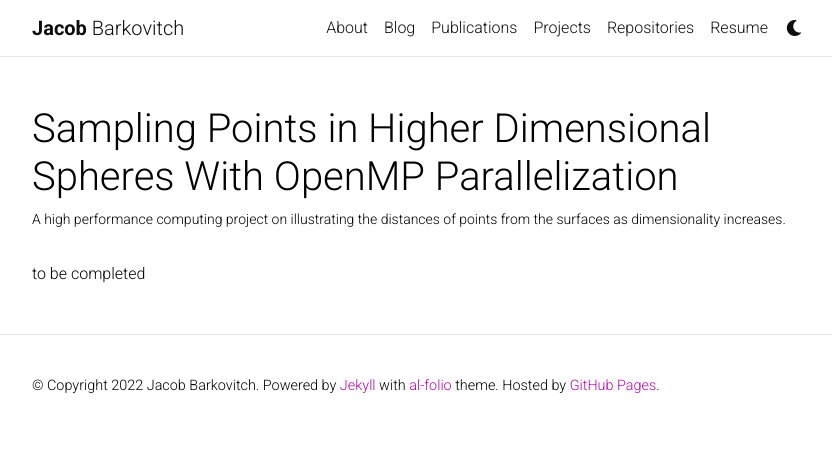
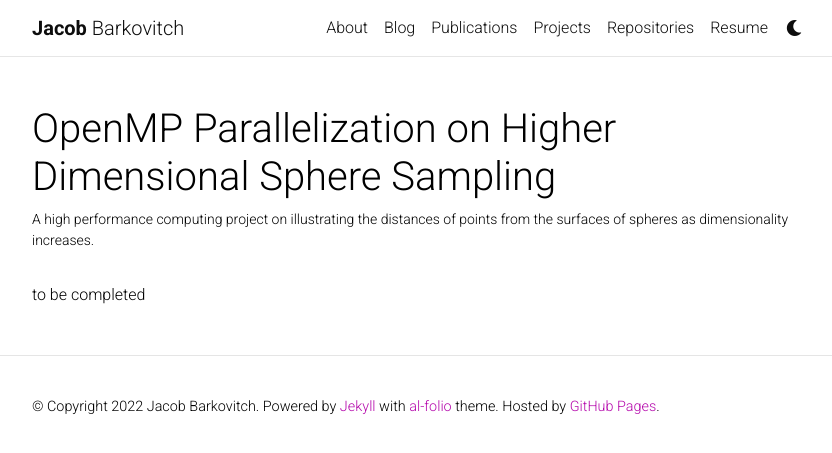
Before and after one commit to jakebarkovitch/jakebarkovitch.github.io, a Jekyll site: the page built from _projects/10_project.md, in a window 1280 px wide. Shown: the top 453 px of the page, without its empty margins (223-1055 px from the left). Built offline with Jekyll 4.4.1, drawn with Linux system fonts in a browser that asks for light colours; comment, search, counter and statistics services are not loaded; a style sheet for code colours, icons or effects is not loaded.

Commit message:
Update 10_project.md

```diff
--- a/_projects/10_project.md
+++ b/_projects/10_project.md
@@ -1,7 +1,7 @@
 ---
 layout: page
-title: Sampling Points in Higher Dimensional Spheres With OpenMP Parallelization
-description: A high performance computing project on illustrating the distances of points from the surfaces as dimensionality increases.
+title: OpenMP Parallelization on Higher Dimensional Sphere Sampling
+description: A high performance computing project on illustrating the distances of points from the surfaces of spheres as dimensionality increases.
 img: assets/img/ss_plot.png
 importance: 2
 category: personal
```
